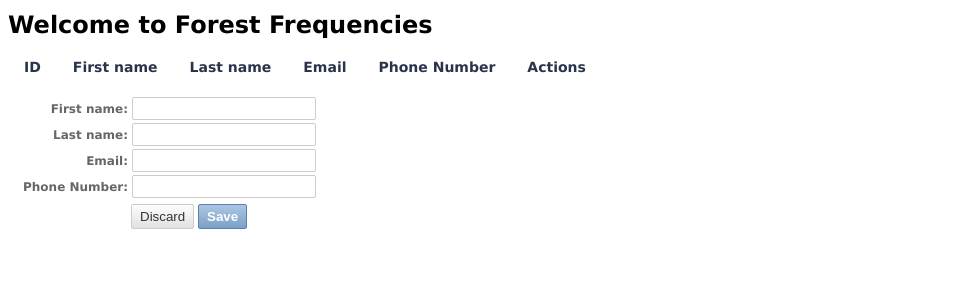
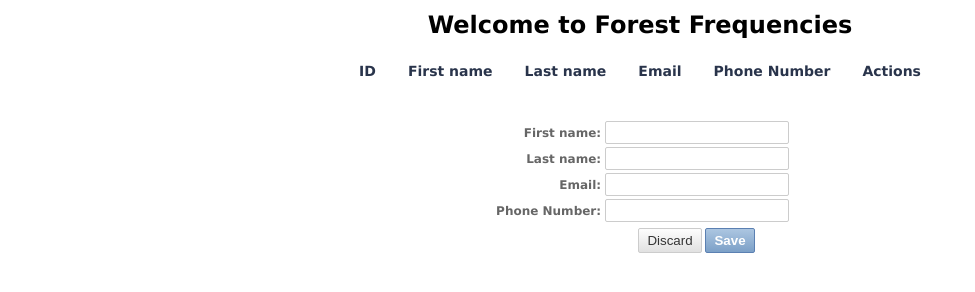
Before and after one commit to DonaldDerek/FFC, a plain HTML site: page index.html in a window 1280 px wide. Shown: the whole page, without its empty margins (0-975 px from the left). Drawn offline with Linux system fonts and the light colour scheme.

Commit message:
few design enh

```diff
--- a/css/style.css
+++ b/css/style.css
@@ -1,9 +1,9 @@
 a { color: #0068D2; cursor: pointer; }
 		a:link, a:visited { text-decoration: none; color: #0068D2; }
 		a:hover, a:active { text-decoration: underline; color: #0068D2; }
-		body { font: 12px/18px "Lucida Grande", "Lucida Sans Unicode", sans-serif; }
+		body { font: 12px/18px "Lucida Grande", "Lucida Sans Unicode", sans-serif;text-align: center; }
 
-		#contacts-table { border-collapse: collapse; }
+		#contacts-table { border-collapse: collapse; margin: 20px auto; }
 		#contacts-table, #contacts-table th, #contacts-table td { padding: 8px 16px; text-align: left; border: 0px solid #B9BABE; }
 		#contacts-table th { font-weight: bold; font-size: 14px; color: #29344B; }
 		#contacts-table td { color: #000; }
```
